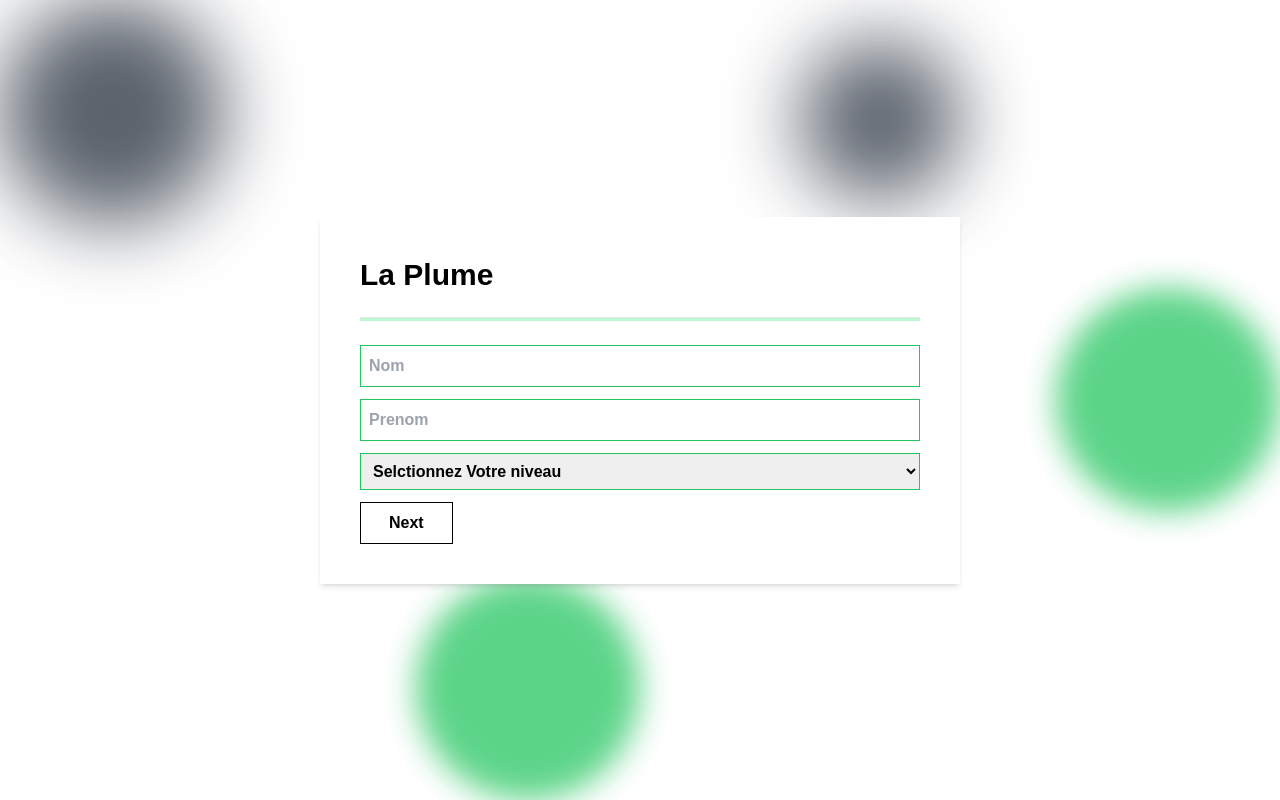
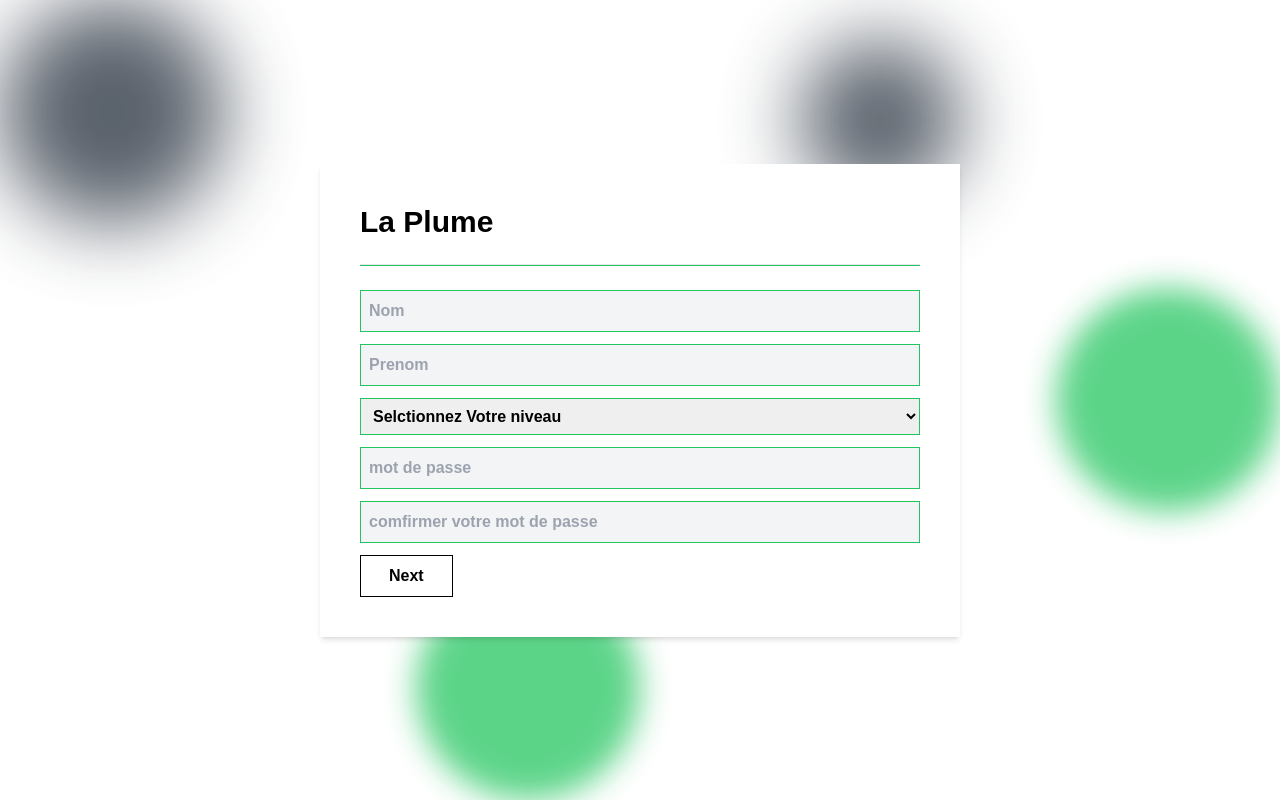
Before and after one commit to samaalibassem123/PLUMETN, a Next.js app: page /Etudiant in a window 1280 px wide. Built offline with nearby package versions, Linux system fonts and the light colour scheme; a web font is replaced by a local one.

Commit message:
Add files via upload

```diff
--- a/components/RegisterForm.jsx
+++ b/components/RegisterForm.jsx
@@ -6,15 +6,23 @@ export default function RegisterForm(props) {
 const [name,setName] = useState('');
 const [prenom,setPrenom] = useState('');
 const [niveau,setNiveau] = useState('');
+const [password,setPassword] = useState('');
+const [cpassword, setCpassword] = useState("");
+
 const [validName, setValidName] = useState(true);
 const [validPrenom, setValidPrenom] = useState(true);
 const [validNiveau, setValidNiveau] = useState(true);
+
+const [validPassword, setValidPassword] = useState(true);
+
+const [ValidCpassword, setValidCpassword] = useState(true);
 
 
 
 
 
-const verif = ()=>{
+const verif = (e)=>{
+  e.preventDefault()
   if(name.length < 3  || isNaN(name)==false){
     setValidName(false)
   }else{
@@ -32,6 +40,21 @@ const verif = ()=>{
   }else{
       setValidNiveau(true)
   }
+
+  if(password.length < 8){
+    setValidPassword(false)
+}else{
+    setValidPassword(true)
+}
+  if(cpassword != password  || cpassword == ''){
+    setValidCpassword(false);
+  }else{
+    setValidCpassword(true);
+  }
+
+
+
+
 }
 
 
@@ -39,29 +62,42 @@ const verif = ()=>{
 
 
   return (
-    <form className="font-ft font-bold shadow-md bg-gra-500 p-10  md:w-1/2 absolute w-5/6  bg-white space-y-6 select-none ">
+    <form className="font-ft font-bold shadow-md bg-gra-500 p-10  md:w-1/2 absolute w-5/6  bg-white space-y-6 select-none " onSubmit={verif}>
     <h1 className=" text-3xl select-none">La Plume</h1>
-    <hr className="bg-green-200 h-1 select-none"/>
+    <hr className="bg-green-500 h-0.5 select-none"/>
     <div className="flex flex-col h-1/2 space-y-3">
-      <input type="text" className={validName ? 'transition-all delay-90 ease-linear border border-green-500 p-2 focus:ring-2 focus:ring-green-500 focus:outline-none'  :'transition-all delay-90 ease-linear border border-red-500 p-2 focus:ring-2 focus:ring-red-500 focus:outline-none'}  placeholder='Nom' onChange={(e)=>{setName(e.target.value)}}/>
+      <input type="text" className={validName ? 'bg-gray-100 transition-all delay-90 ease-linear border border-green-500 p-2 focus:ring-2 focus:ring-green-500 focus:outline-none'  :'bg-gray-100  transition-all delay-90 ease-linear border border-red-500 p-2 focus:ring-2 focus:ring-red-500 focus:outline-none'}  placeholder='Nom' onChange={(e)=>{setName(e.target.value)}}/>
       {!validName && <span className=' text-sm text-red-800 bg-red-200 p-1 rounded-sm'>saisir un nom de 3 caractere au minimum</span>}
 
 
-      <input type="text" className={validPrenom ? 'transition-all delay-90 ease-linear border border-green-500 p-2 focus:ring-2 focus:ring-green-500 focus:outline-none'  :'transition-all delay-90 ease-linear border border-red-500 p-2 focus:ring-2 focus:ring-red-500 focus:outline-none'} placeholder='Prenom' onChange={(e)=>{setPrenom(e.target.value)}}/>
+      <input type="text" className={validPrenom ? 'bg-gray-100  transition-all delay-90 ease-linear border border-green-500 p-2 focus:ring-2 focus:ring-green-500 focus:outline-none'  :'bg-gray-100  transition-all delay-90 ease-linear border border-red-500 p-2 focus:ring-2 focus:ring-red-500 focus:outline-none'} placeholder='Prenom' onChange={(e)=>{setPrenom(e.target.value)}}/>
       {!validPrenom && <span className=' text-sm text-red-800 bg-red-200 p-1 rounded-sm'>saisir un prenom de 3 caractere au minimum</span>}
 
 
 
+{   props.ok &&
       <select className={validNiveau ?  'p-2 border border-green-500 transition-all delay-90 ease-linear focus:border-green-500 focus:outline-none select-none' : 'p-2 border border-red-500 transition-all delay-90 ease-linear focus:border-red-500 focus:outline-none select-none'} onChange={(e)=>{setNiveau(e.target.value)}}>
         <option value="" >Selctionnez Votre niveau</option>
         <option value="1L">1ere Licence</option>
         <option value="2L">2eme Licence</option>
         <option value="3L">3eme Licence</option>
-      </select>
+      </select>}
       {!validNiveau && <span className=' text-sm text-red-800 bg-red-200 p-1 rounded-sm'>selectionez votre niveau !</span>}
 
 
-      <p onClick={()=>{verif()}} className='border w-fit p-2 px-7 border-black cursor-pointer hover:bg-black hover:text-white'>Next</p>
+
+
+      <input type="password" className={validPassword ? 'bg-gray-100  transition-all delay-90 ease-linear border border-green-500 p-2 focus:ring-2 focus:ring-green-500 focus:outline-none'  :'bg-gray-100  transition-all delay-90 ease-linear border border-red-500 p-2 focus:ring-2 focus:ring-red-500 focus:outline-none'} placeholder='mot de passe' onChange={(e)=>{setPassword(e.target.value)}}/>
+      {!validPassword && <span className=' text-sm text-red-800 bg-red-200 p-1 rounded-sm'>saisir un mot de passe de 8 caractere au minimum</span>}
+
+
+      <input type="password" className={ValidCpassword ? 'bg-gray-100  transition-all delay-90 ease-linear border border-green-500 p-2 focus:ring-2 focus:ring-green-500 focus:outline-none'  :'bg-gray-100  transition-all delay-90 ease-linear border border-red-500 p-2 focus:ring-2 focus:ring-red-500 focus:outline-none'} placeholder='comfirmer votre mot de passe' onChange={(e)=>{setCpassword(e.target.value)}}/>
+      {!ValidCpassword && <span className=' text-sm text-red-800 bg-red-200 p-1 rounded-sm'>Erreur</span>}
+
+
+      <button className='border w-fit p-2 px-7 border-black cursor-pointer hover:bg-black hover:text-white'>Next</button>
+
+
 
     </div>
 
```
